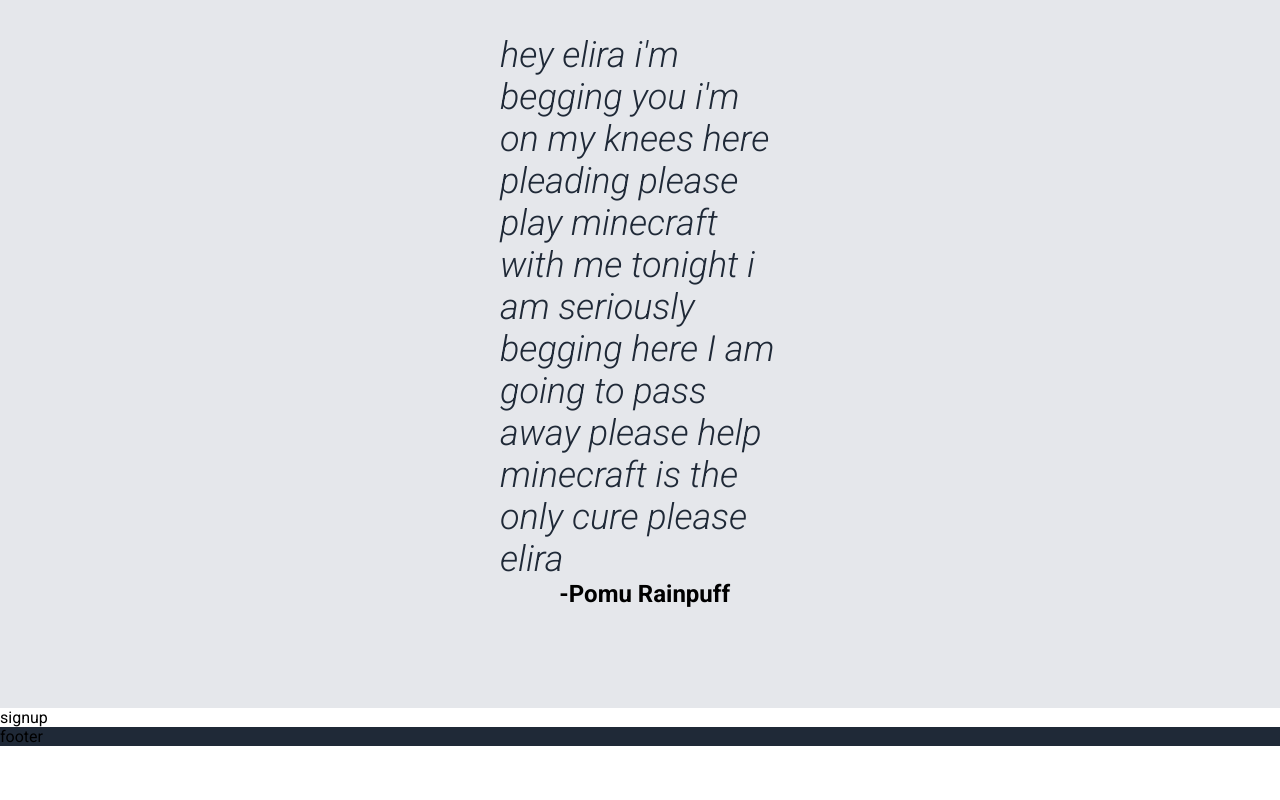
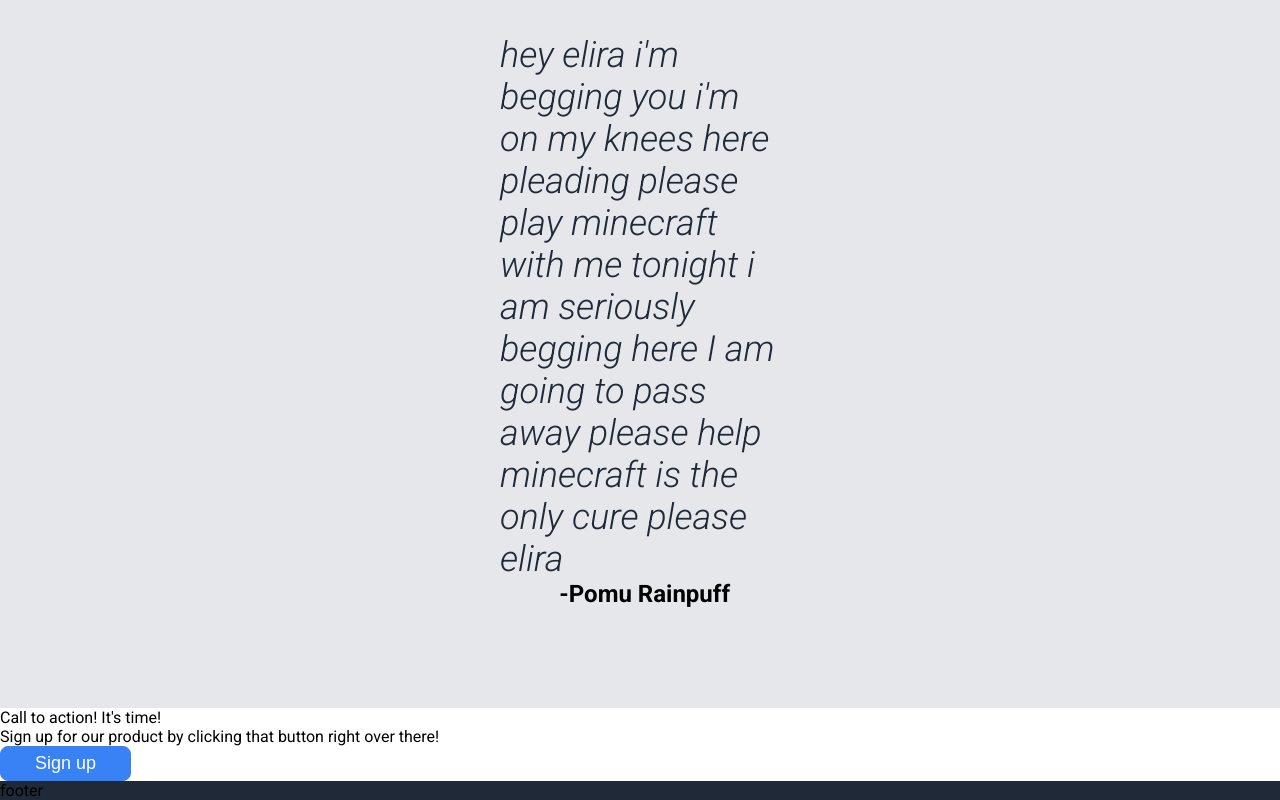
Before and after one commit to SimonO7/odin-landing-page, a plain HTML site: page landing-page.html in a window 1280 px wide. Shown: the part 1112-1912 px from the top of the page. Before the commit the page ends 1858 px from the top, so only its background shows below. Drawn offline with Linux system fonts and the light colour scheme.

Commit message:
Add components for the signup box section

```diff
--- a/landing-page.html
+++ b/landing-page.html
@@ -51,7 +51,15 @@
             <div class="quote-text">hey elira i'm begging you i'm on my knees here pleading please play minecraft with me tonight i am seriously begging here I am going to pass away please help minecraft is the only cure please elira</div>
             <div class="quote-signature">-Pomu Rainpuff</div>
         </div>
-        <div class="signup">signup</div>
+        <div class="signup">
+            <div class="signup-box">
+                <div class="signup-box-text">
+                    <div>Call to action! It's time!</div>
+                    <div>Sign up for our product by clicking that button right over there!</div>
+                </div>
+                <button>Sign up</button>
+            </div>
+        </div>
         <div class="footer">footer</div>
     </body>
 </html>
```
